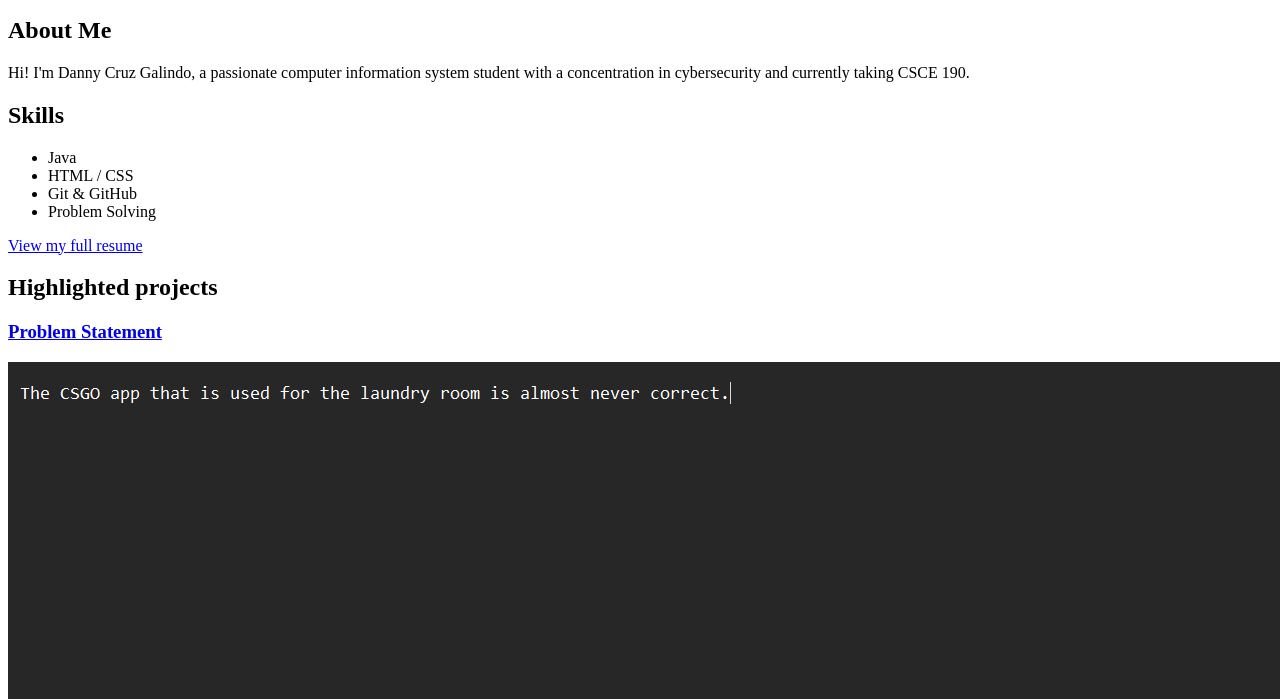
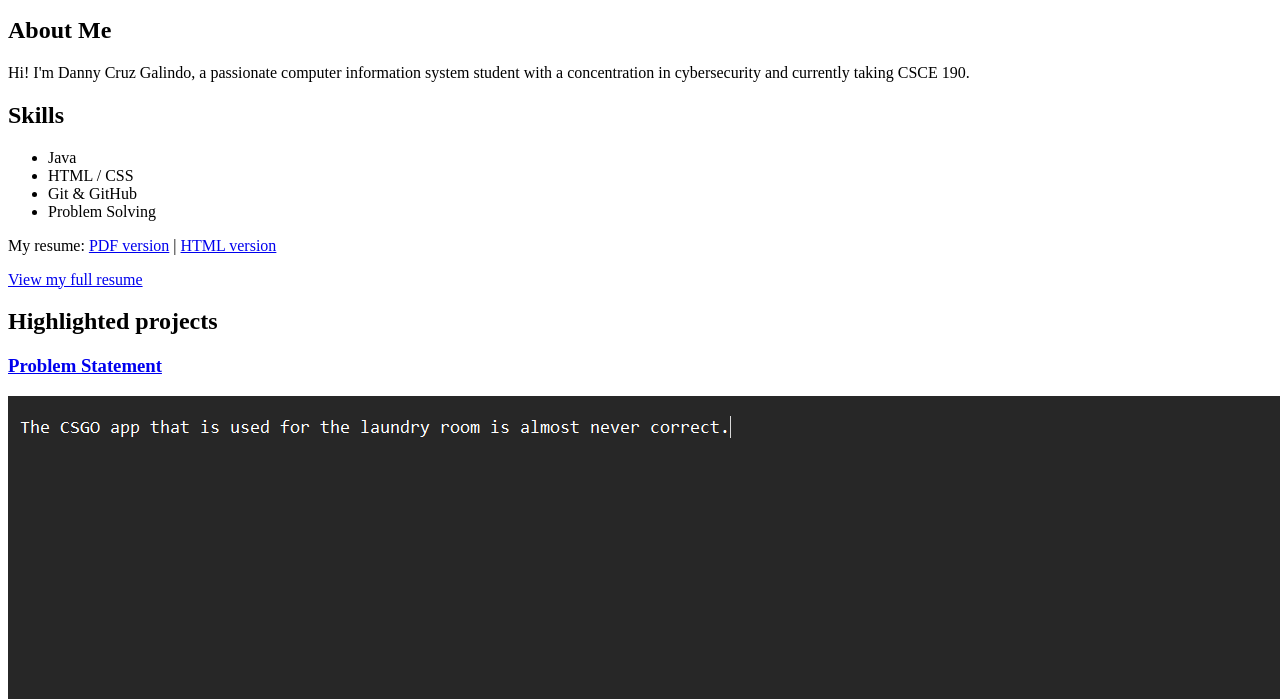
Before and after one commit to dannycruzga/dannycruzga.github.io, a plain HTML site: page index.html in a window 1280 px wide. Shown: the part 101-800 px from the top of the page. Drawn offline with Linux system fonts and the light colour scheme.

Commit message:
html and pdf

```diff
--- a/index.html
+++ b/index.html
@@ -25,6 +25,9 @@
             <li>Git & GitHub</li>
             <li>Problem Solving</li>
         </ul>
+            My resume: <a href="files/Resume.pdf">PDF version</a>
+                | <a href="resume.html">HTML version</a>
+</span>
         <p><a href="resume.html">View my full resume</a></p>
     </section>
         <h2>Highlighted projects</h2>
```
